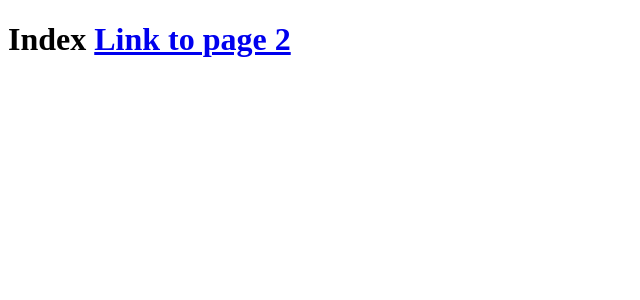
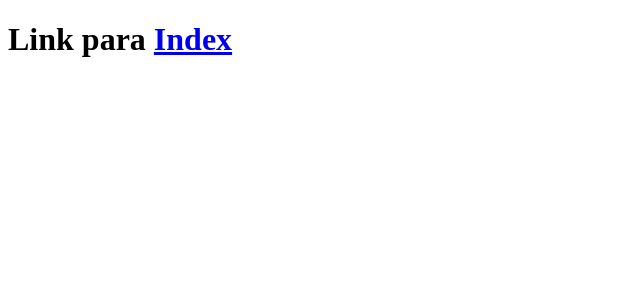
Before and after one commit to vhturcato/clone-tabnews, a Next.js app: page /page2 in a window 1280 px wide. Shown: the top 300 px of the page, without its empty margins (0-640 px from the left). Built offline with nearby package versions, Linux system fonts and the light colour scheme.

Commit message:
tinha mudancas

```diff
--- a/pages/index.js
+++ b/pages/index.js
@@ -3,13 +3,9 @@ import Link from "next/link";
 function Home() {
   return (
     <h1>
-      Page2 ae <Link href="/page2">Page 2</Link>
+      Link para <Link href="/page2">Page 2</Link>
     </h1>
   );
 }
 
-function teste2() {
-  console.log("indentação errada");
-}
-
 export default Home;
--- a/pages/page2.js
+++ b/pages/page2.js
@@ -3,7 +3,7 @@ import Link from "next/link";
 function p2() {
   return (
     <h1>
-      Index <Link href="/">Link to page 2</Link>
+      Link para <Link href="/">Index</Link>
     </h1>
   );
 }
```
